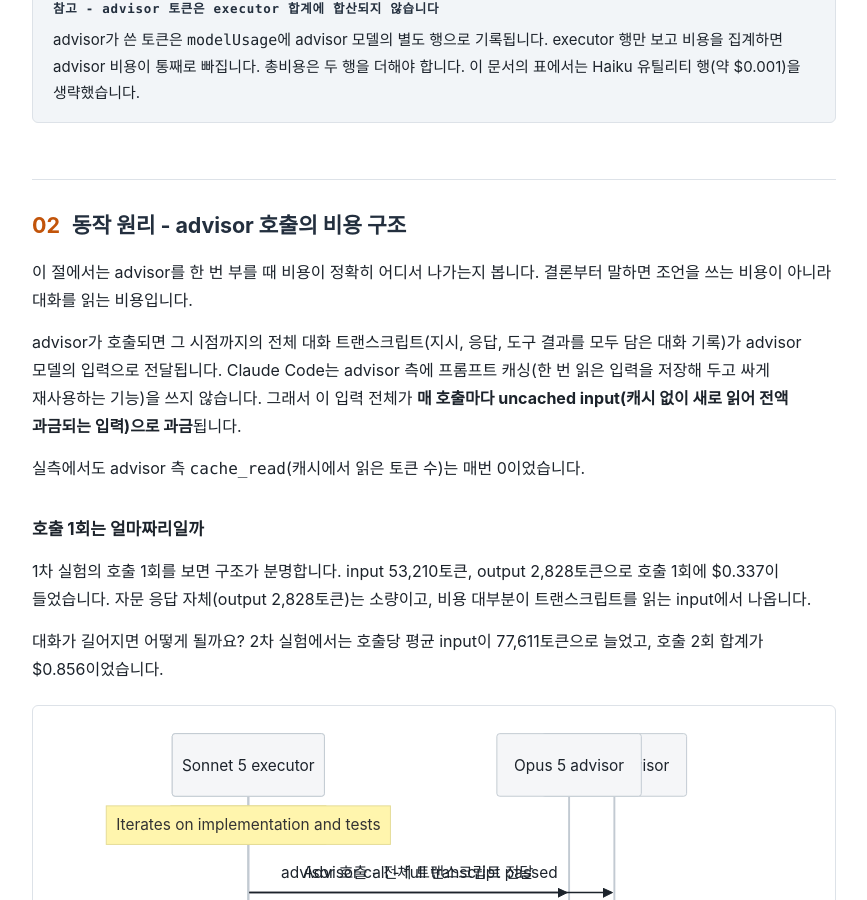
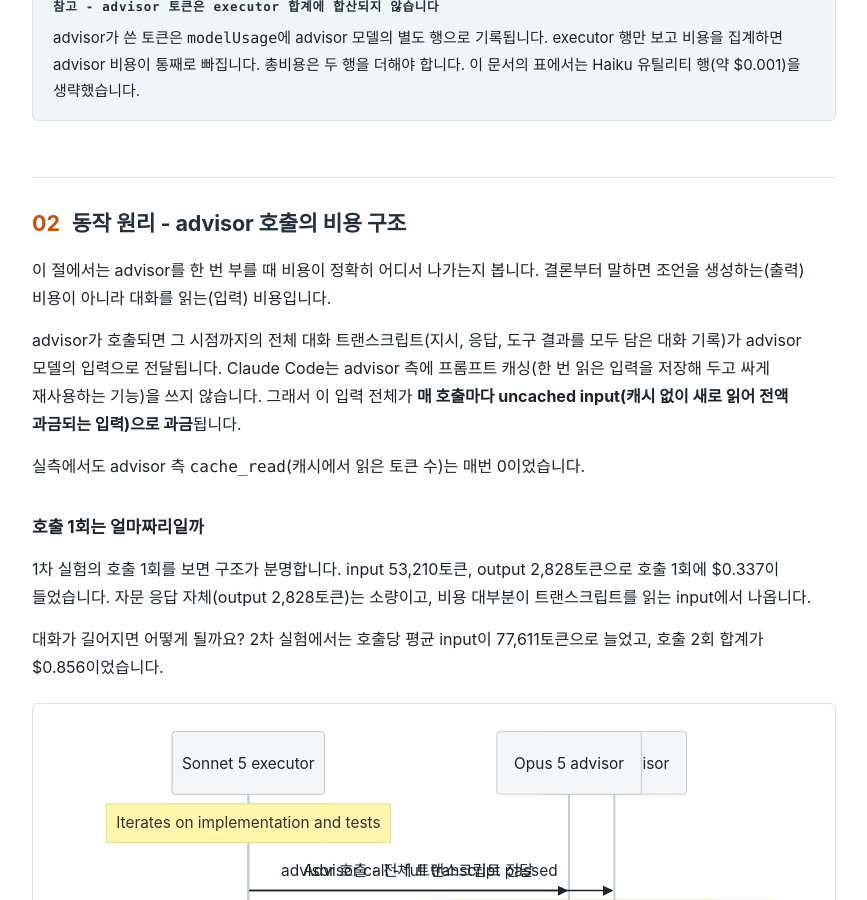
Before and after one commit to whchoi98/whchoi98.github.io, a Jekyll site: the page docs/techblog/aiml/claude-code-advisor-cost-analysis.html, which Jekyll copies as it is, in a window 1280 px wide and 900 px high, scrolled down 2258 px. Shown: the whole window, without its empty margins (206-1073 px from the left). Built offline with Jekyll 4.4.1, drawn with Linux system fonts in a browser that asks for light colours; some web fonts are replaced; some of the changed text lies outside the part shown.

Commit message:
docs: advisor post copy edits - executor/advisor gloss in meta, inline code styling for CLI flags, disambiguate write/read cost sentence (KO/EN)

```diff
--- a/docs/techblog/aiml/claude-code-advisor-cost-analysis.html
+++ b/docs/techblog/aiml/claude-code-advisor-cost-analysis.html
@@ -647,8 +647,8 @@
 
   <div class="meta">
     <p>작성 기준일은 2026-08-08입니다.</p>
-    <p>적용 대상은 Claude Code에서 실행 모델과 자문 모델 구성을 고민하는 엔지니어입니다.</p>
-    <p>측정 지표는 <span class="mono">claude -p --output-format json</span>이 반환하는 <span class="mono">modelUsage</span>입니다.</p>
+    <p>적용 대상은 Claude Code에서 실행 모델(executor)과 자문 모델(advisor) 구성을 고민하는 엔지니어입니다.</p>
+    <p>측정 지표는 <code>claude -p --output-format json</code>이 반환하는 <span class="mono">modelUsage</span>입니다.</p>
     <p>주 출처는 직접 수행한 실험(Claude Code v2.1.226, 2026-08-08)과 Anthropic 공식 문서입니다.</p>
   </div>
 </header>
@@ -692,8 +692,8 @@
   <p>
     Claude Code는 실제 작업을 수행하는 실행 모델(executor)과 별도로 자문 모델(advisor)을 지정할 수 있습니다.
     advisor는 실행 모델이 어려운 판단을 만났을 때 의견을 구하는 더 강한 모델입니다.
-    <span class="mono">--advisor claude-opus-5</span> 플래그, <span class="mono">/advisor</span> 명령,
-    <span class="mono">advisorModel</span> 설정으로 켭니다.
+    <code>--advisor claude-opus-5</code> 플래그, <code>/advisor</code> 명령,
+    <code>advisorModel</code> 설정으로 켭니다.
   </p>
   <p>
     호출 여부는 실행 모델이 스스로 판단합니다.
@@ -750,7 +750,7 @@
   <h2><span class="no">02</span>동작 원리 - advisor 호출의 비용 구조</h2>
   <p>
     이 절에서는 advisor를 한 번 부를 때 비용이 정확히 어디서 나가는지 봅니다.
-    결론부터 말하면 조언을 쓰는 비용이 아니라 대화를 읽는 비용입니다.
+    결론부터 말하면 조언을 생성하는(출력) 비용이 아니라 대화를 읽는(입력) 비용입니다.
   </p>
   <p>
     advisor가 호출되면 그 시점까지의 전체 대화 트랜스크립트(지시, 응답, 도구 결과를 모두 담은 대화 기록)가
@@ -1104,8 +1104,8 @@
   <ul>
     <li>
       <a href="https://code.claude.com/docs/en/advisor">Claude Code Docs - Advisor</a>
-      - Anthropic (2026). <span class="mono">/advisor</span>, <span class="mono">--advisor</span>,
-      <span class="mono">advisorModel</span>, <span class="mono">CLAUDE_CODE_DISABLE_ADVISOR_TOOL</span>의 근거 문서
+      - Anthropic (2026). <code>/advisor</code>, <span class="mono">--advisor</span>,
+      <code>advisorModel</code>, <code>CLAUDE_CODE_DISABLE_ADVISOR_TOOL</code>의 근거 문서
       <span class="url">https://code.claude.com/docs/en/advisor</span>
     </li>
   </ul>
@@ -1190,7 +1190,7 @@
   <div class="meta">
     <p>Written as of 2026-08-08.</p>
     <p>Intended for engineers deciding on executor and advisor model configurations in Claude Code.</p>
-    <p>The measured metric is <span class="mono">modelUsage</span> as returned by <span class="mono">claude -p --output-format json</span>.</p>
+    <p>The measured metric is <span class="mono">modelUsage</span> as returned by <code>claude -p --output-format json</code>.</p>
     <p>Primary sources are first-hand experiments (Claude Code v2.1.226, 2026-08-08) and official Anthropic documentation.</p>
   </div>
 </header>
@@ -1234,8 +1234,8 @@
   <p>
     Claude Code lets you designate an advisor model separate from the executor (the model that does
     the actual work). The advisor is a stronger model the executor consults when it hits a hard
-    decision. You enable it with the <span class="mono">--advisor claude-opus-5</span> flag, the
-    <span class="mono">/advisor</span> command, or the <span class="mono">advisorModel</span> setting.
+    decision. You enable it with the <code>--advisor claude-opus-5</code> flag, the
+    <code>/advisor</code> command, or the <code>advisorModel</code> setting.
   </p>
   <p>
     Whether a call happens is up to the executor's own judgment.
@@ -1672,8 +1672,8 @@
   <ul>
     <li>
       <a href="https://code.claude.com/docs/en/advisor">Claude Code Docs - Advisor</a>
-      - Anthropic (2026). Source for <span class="mono">/advisor</span>, <span class="mono">--advisor</span>,
-      <span class="mono">advisorModel</span>, and <span class="mono">CLAUDE_CODE_DISABLE_ADVISOR_TOOL</span>
+      - Anthropic (2026). Source for <code>/advisor</code>, <span class="mono">--advisor</span>,
+      <code>advisorModel</code>, and <code>CLAUDE_CODE_DISABLE_ADVISOR_TOOL</code>
       <span class="url">https://code.claude.com/docs/en/advisor</span>
     </li>
   </ul>
```
Also changed, not shown: other parts of docs/techblog/aiml/claude-code-advisor-cost-analysis.html (+1 -1 lines).
